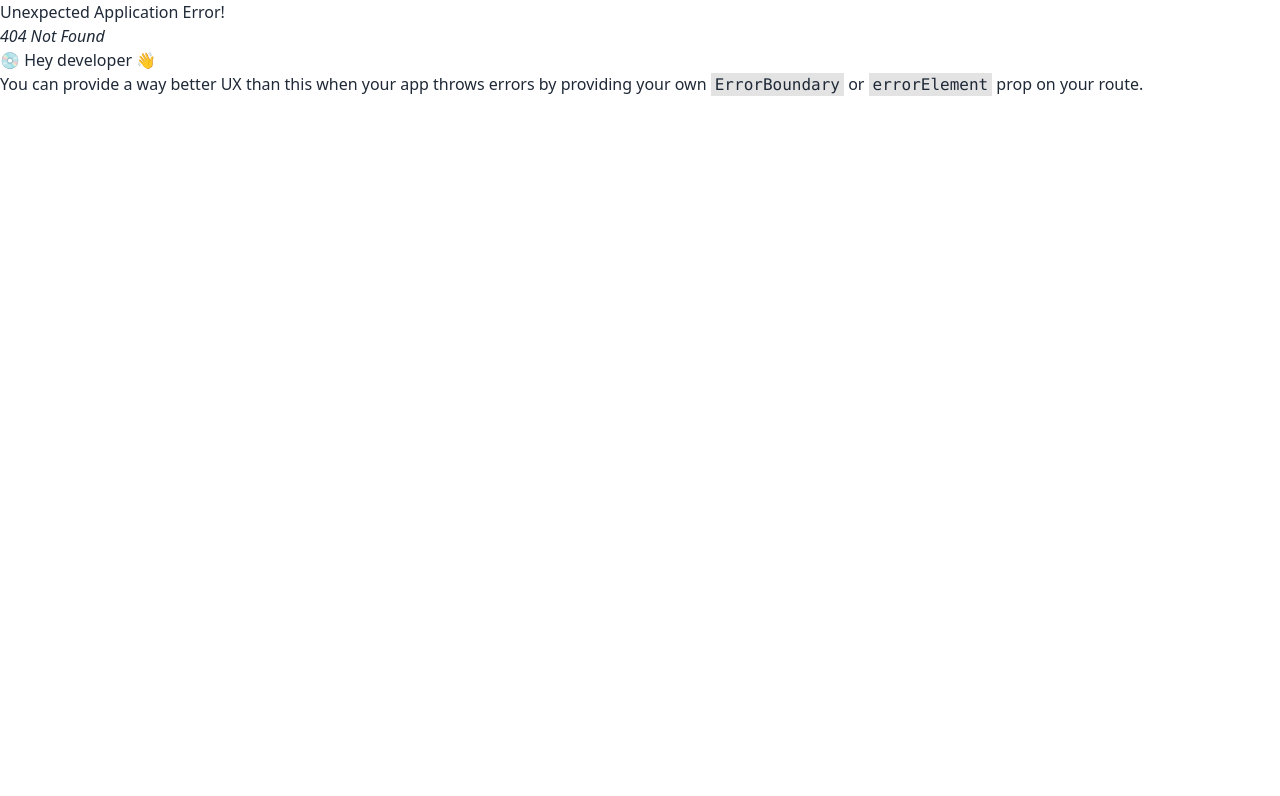
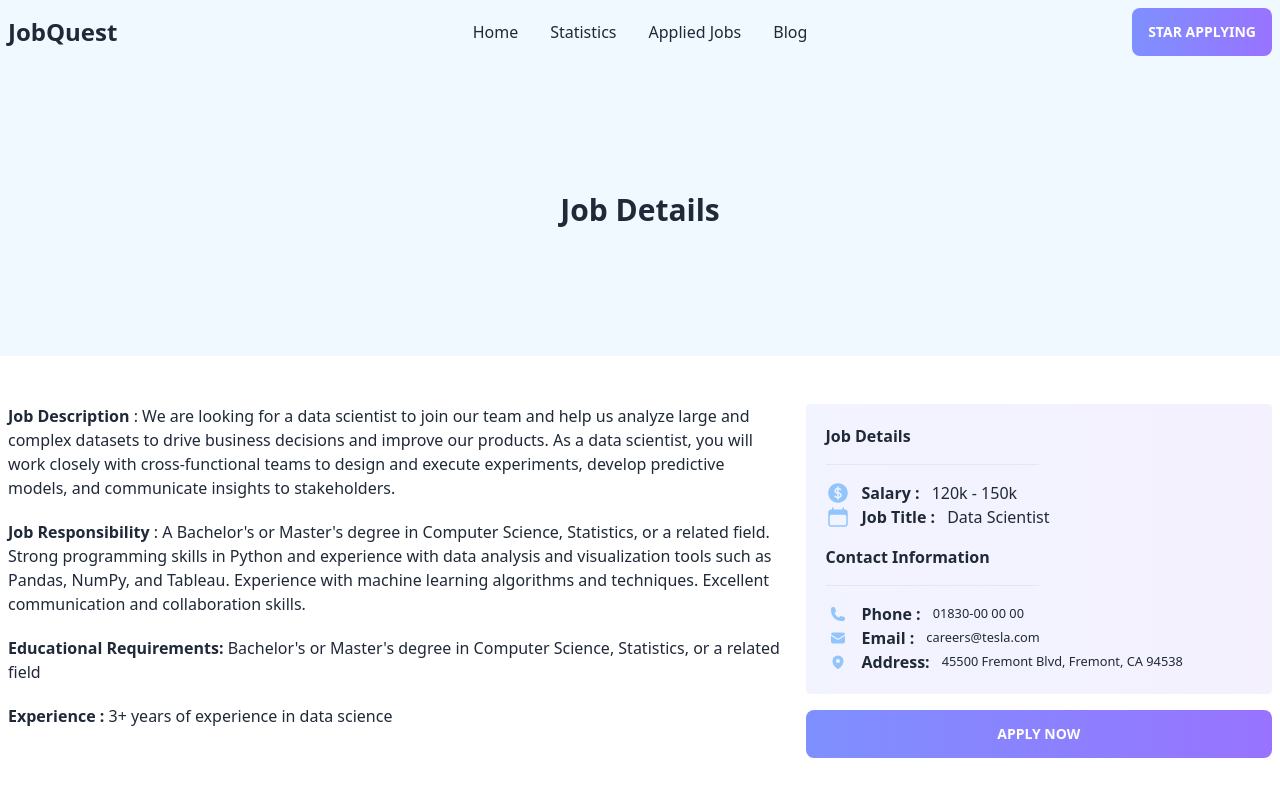
Before and after one commit to parvejpappu100/career-hub, a React (Vite) app: page /details/1 in a window 1280 px wide. Before the commit this address had no page. Shown: the top 796 px of the page. Built offline with nearby package versions, Linux system fonts and the light colour scheme.

Commit message:
added job details

```diff
--- a/src/components/AppliedJobs/AppliedJobs.jsx
+++ b/src/components/AppliedJobs/AppliedJobs.jsx
@@ -6,7 +6,7 @@ const AppliedJobs = () => {
         <div>
             <div>
                 <Banner>
-                    <h4 className='text-center py-32 text-3xl font-bold'>Job Details</h4>
+                    <h4 className='text-center py-32 text-3xl font-bold'>Applied Jobs</h4>
                 </Banner>
             </div>
             <h1>This is applied jobs page</h1>
--- a/src/components/Home/Home.jsx
+++ b/src/components/Home/Home.jsx
@@ -5,11 +5,11 @@ import JobCategory from '../JobCategory/JobCategory';
 import ShowJobs from '../ShowJobs/ShowJobs';
 
 const Home = () => {
-    const [jobs , setJobs] = useState([]);
+    const [jobsCategory , setJobsCategory] = useState([]);
     useEffect( () => {
-        fetch("jobs.json")
+        fetch("/jobsCategory.json")
         .then(res => res.json())
-        .then(data => setJobs(data))
+        .then(data => setJobsCategory(data))
     } , [])
 
     const [showAll , setShowAll] = useState(false);
@@ -17,7 +17,7 @@ const Home = () => {
         setShowAll(true);
     }
 
-    const jobsCategory = useLoaderData();
+    const jobs = useLoaderData();
     return (
         <div>
             <div>
--- /dev/null
+++ b/src/components/JobDetails/JobDetails.css
@@ -0,0 +1,3 @@
+.job-detail{
+    background: linear-gradient(90deg, rgba(126, 144, 254, 0.1) 0%, rgba(152, 115, 255, 0.1) 100%);
+}
--- /dev/null
+++ b/src/components/JobDetails/JobDetails.jsx
@@ -0,0 +1,62 @@
+import React, { useState } from 'react';
+import Banner from '../Banner/Banner';
+import { useLoaderData, useParams } from 'react-router-dom';
+import {  CurrencyDollarIcon , CalendarIcon , MapPinIcon, PhoneIcon , EnvelopeIcon} from '@heroicons/react/24/solid'
+import './JobDetails.css'
+
+const JobDetails = () => {
+    const id = useParams();
+    const jobs = useLoaderData();
+    const details = jobs.find(detail => detail.id == id.id );
+    const {job_description , job_res , educational_req , experience ,salary , post , address , phone , email } = details;
+    return (
+        <div>
+            <div>
+                <Banner>
+                    <h4 className='text-center py-32 text-3xl font-bold'>Job Details</h4>
+                </Banner>
+            </div>
+            <div className='lg:container mx-auto flex flex-col md:flex-row gap-5 my-10 p-2'>
+                <div className='w-full'>
+                    <h6><strong>Job Description</strong> : {job_description}</h6>
+                    <h6 className='my-5'><strong>Job Responsibility</strong> : {job_res}</h6>
+                    <h6><strong>Educational Requirements:</strong> {educational_req}</h6>
+                    <h6 className='mt-5'> <strong>Experience :</strong> {experience}</h6>
+                </div>
+                <div className='w-full md:w-3/5 '>
+                    <div className='job-detail  p-5 rounded'>
+                        <h4 className='font-bold'>Job Details</h4>
+                        <hr className='w-1/2 my-4' />
+                        <div className='flex items-center gap-3'>
+                            <CurrencyDollarIcon className="text-blue-300 h-6 w-6 " />
+                            <strong>Salary :</strong> {salary}
+                        </div>
+                        <div className='flex items-center gap-3'>
+                            <CalendarIcon className="text-blue-300 h-6 w-6 " />
+                            <strong>Job Title :</strong>  {post}
+                        </div>
+                        <h4 className='my-4 font-bold'>Contact Information</h4>
+                        <hr className='w-1/2 mb-4' />
+                        <div className='flex items-center gap-3'>
+                            <PhoneIcon className="text-blue-300 h-4 w-6 " />
+                            <strong>Phone :</strong><small>{phone}</small>
+                        </div>
+                        <div className='flex items-center gap-3'>
+                            <EnvelopeIcon className="text-blue-300 h-4 w-6 " />
+                            <strong>Email :</strong><small>{email}</small>
+                        </div>
+                        <div className='flex items-center gap-3'>
+                            <MapPinIcon className="text-blue-300 h-4 w-6 " />
+                            <strong>Address:</strong><small>{address}</small>
+                        </div>
+                    </div>
+                    <div>
+                        <button className="btn btn-job-primary text-white font-semibold w-full mt-4">Apply Now</button>
+                    </div>
+                </div>
+            </div>
+        </div>
+    );
+};
+
+export default JobDetails;
--- a/src/components/ShowJobs/ShowJobs.jsx
+++ b/src/components/ShowJobs/ShowJobs.jsx
@@ -1,12 +1,13 @@
 import React from 'react';
 import './ShowJobs.css'
 import {  MapPinIcon , CurrencyDollarIcon} from '@heroicons/react/24/solid'
+import { Link } from 'react-router-dom';
 
-const ShowJobs = ({job}) => {
+const ShowJobs = ({job }) => {
     const {img , post , company , job_type , location , office_add , salary} = job;
     return (
         <div className='border border-gray-100 rounded-xl shadow bg-sky-50 p-3 flex flex-col lg:flex-row items-center gap-5'>
-            <img className='w-96' src={img} alt="" />
+            <img className=' w-96 lg:w-2/5' src={img} alt="" />
             <div>
             <h6 className='text-2xl font-medium my-2'>{post}</h6>
             <h6 className='text-xl my-2'>{company}</h6>
@@ -24,7 +25,11 @@ const ShowJobs = ({job}) => {
                     <h6>Salary : {salary}</h6>
                 </div>
             </div>
-            <button className='btn-job-primary p-3 my-5 text-white rounded font-semibold'>View Details</button>
+            <Link to={`/details/${job.id}`}>
+                <button  className='btn-job-primary p-3 my-5 text-white rounded font-semibold'>
+                    View Details
+                </button>
+            </Link>
             </div>
         </div>
     );
--- a/src/main.jsx
+++ b/src/main.jsx
@@ -12,6 +12,7 @@ import Home from './components/Home/Home';
 import AppliedJobs from './components/AppliedJobs/AppliedJobs';
 import Blog from './components/Blog/Blog';
 import Statistics from './components/Statistics/Statistics';
+import JobDetails from './components/JobDetails/JobDetails';
 
 const router = createBrowserRouter([
   {
@@ -21,7 +22,12 @@ const router = createBrowserRouter([
       {
         path: '/',
         element: <Home></Home>,
-        loader: () => fetch("jobsCategory.json")
+        loader: () => fetch("/jobs.json")
+      },
+      {
+        path: 'details/:id',
+        element: <JobDetails></JobDetails>,
+        loader: () => fetch("/jobs.json")
       },
       {
         path: "jobs",
```
